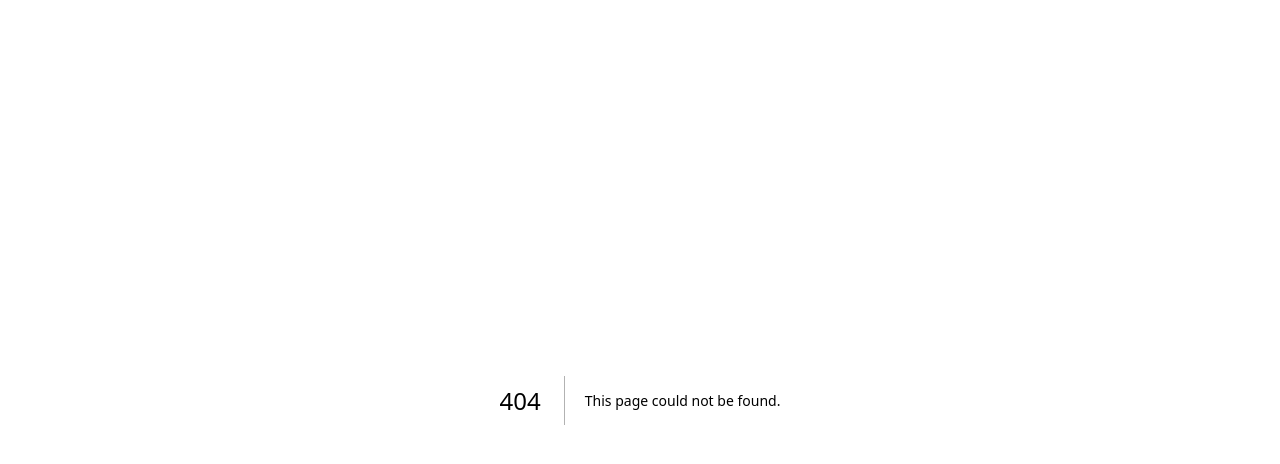
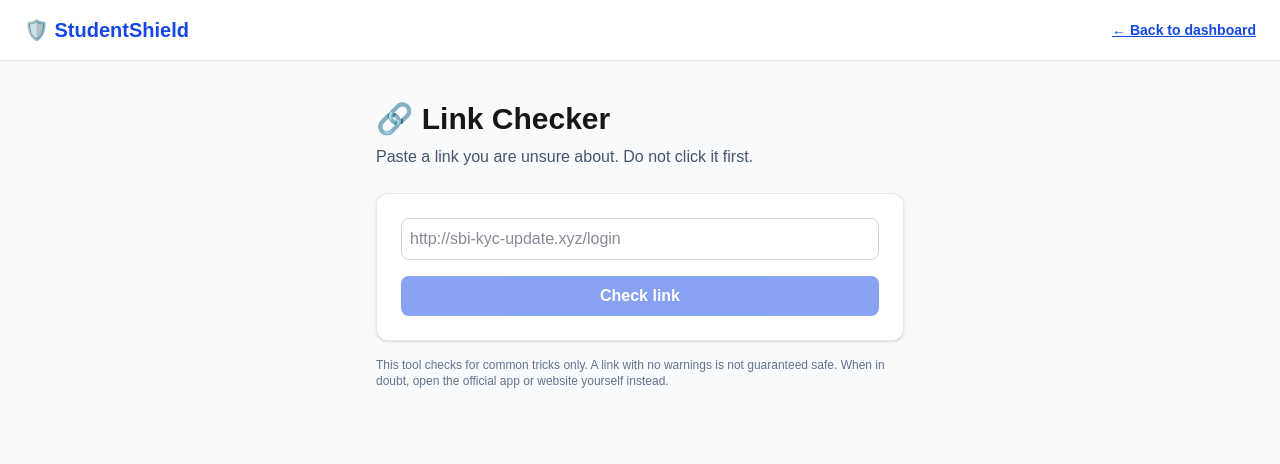
Before and after one commit to Noorjahan012/studentshield, a Next.js app: page /link-checker in a window 1280 px wide. Before the commit this address had no page. Shown: the top 464 px of the page. Built offline with nearby package versions, Linux system fonts and the light colour scheme.

Commit message:
Add link checker

```diff
--- a/app/dashboard/page.tsx
+++ b/app/dashboard/page.tsx
@@ -105,6 +105,13 @@ const badgeCount =
   <div className="text-2xl font-bold">🔑 Password Checker</div>
   <div className="mt-1 text-slate-300">Check how strong your password is and if it was leaked.</div>
 </a>
+<a
+  href="/link-checker"
+  className="mt-4 block rounded-xl bg-slate-800 p-6 text-white shadow-sm hover:bg-slate-900"
+>
+  <div className="text-2xl font-bold">🔗 Link Checker</div>
+  <div className="mt-1 text-slate-300">Paste a suspicious link and see the warning signs.</div>
+</a>
 
         <h2 className="mt-12 text-2xl font-bold">Safety lessons</h2>
         <div className="mt-4 grid gap-4 sm:grid-cols-2 lg:grid-cols-3">
--- /dev/null
+++ b/app/link-checker/page.tsx
@@ -0,0 +1,151 @@
+"use client";
+
+import { useState } from "react";
+
+type Result = { level: "danger" | "warning" | "ok"; reasons: string[]; host: string };
+
+const shorteners = ["bit.ly", "tinyurl.com", "t.co", "goo.gl", "cutt.ly", "rb.gy", "is.gd", "shorturl.at"];
+const badTlds = [".xyz", ".top", ".click", ".info", ".online", ".site", ".live", ".buzz", ".icu", ".tk", ".ml", ".gq"];
+const keywords = ["login", "verify", "update", "kyc", "secure", "account", "bonus", "prize", "reward", "wallet", "refund"];
+const brands = ["sbi", "hdfc", "icici", "paytm", "phonepe", "amazon", "flipkart", "google", "instagram", "whatsapp", "netflix"];
+
+function analyze(input: string): Result | null {
+  let text = input.trim();
+  if (!text) return null;
+  if (!/^https?:\/\//i.test(text)) text = "http://" + text;
+
+  let url: URL;
+  try {
+    url = new URL(text);
+  } catch {
+    return { level: "warning", reasons: ["This does not look like a valid web address."], host: "" };
+  }
+
+  const host = url.hostname.toLowerCase();
+  const reasons: string[] = [];
+  let score = 0;
+
+  if (url.protocol === "http:" && /^http:\/\//i.test(input.trim())) {
+    reasons.push("It uses http, not https, so the connection is not encrypted.");
+    score += 1;
+  }
+  if (/^\d{1,3}(\.\d{1,3}){3}$/.test(host)) {
+    reasons.push("The address is a raw IP number instead of a normal website name.");
+    score += 3;
+  }
+  if (shorteners.includes(host)) {
+    reasons.push("It is a shortened link, so you cannot see where it really goes.");
+    score += 2;
+  }
+  if (badTlds.some((t) => host.endsWith(t))) {
+    reasons.push("It ends with a domain type often used by scam sites.");
+    score += 2;
+  }
+  if (input.includes("@")) {
+    reasons.push("It contains an @ symbol, which can hide the real destination.");
+    score += 3;
+  }
+  if (host.startsWith("xn--") || host.includes(".xn--")) {
+    reasons.push("It uses special look-alike characters (punycode) to imitate a real site.");
+    score += 3;
+  }
+  if (host.split(".").length > 4) {
+    reasons.push("It has many sub-domains, a common trick to look official.");
+    score += 1;
+  }
+  if ((host.match(/-/g) || []).length >= 2) {
+    reasons.push("The domain has several hyphens, which is common in fake sites.");
+    score += 1;
+  }
+
+  const found = keywords.filter((k) => host.includes(k) || url.pathname.toLowerCase().includes(k));
+  if (found.length > 0) {
+    reasons.push(`It contains pressure words like: ${found.join(", ")}.`);
+    score += 1;
+  }
+
+  const rootParts = host.split(".");
+  const root = rootParts.slice(-2).join(".");
+  const brandHit = brands.find((b) => host.includes(b) && !root.startsWith(b + "."));
+  if (brandHit) {
+    reasons.push(`It mentions "${brandHit}" but the real domain is "${root}". It may be imitating a brand.`);
+    score += 3;
+  }
+  if (/[0-9]/.test(host.split(".")[0]) && /[a-z]/.test(host.split(".")[0]) && brands.some((b) => host.replace(/0/g, "o").replace(/1/g, "l").includes(b))) {
+    reasons.push("Letters are swapped with numbers (like 0 for o) to imitate a real name.");
+    score += 3;
+  }
+  if (input.length > 100) {
+    reasons.push("The link is unusually long.");
+    score += 1;
+  }
+
+  if (reasons.length === 0) {
+    return { level: "ok", reasons: ["No common warning signs found."], host };
+  }
+  return { level: score >= 4 ? "danger" : "warning", reasons, host };
+}
+
+export default function LinkCheckerPage() {
+  const [input, setInput] = useState("");
+  const [result, setResult] = useState<Result | null>(null);
+
+  const styles = {
+    danger: { box: "bg-red-100 text-red-900", title: "🚨 Looks dangerous. Do not open it." },
+    warning: { box: "bg-yellow-100 text-yellow-900", title: "⚠️ Suspicious. Be careful." },
+    ok: { box: "bg-green-100 text-green-900", title: "✅ No obvious warning signs." },
+  };
+
+  return (
+    <main className="min-h-screen bg-slate-50">
+      <header className="flex items-center justify-between border-b border-slate-200 bg-white px-6 py-4">
+        <div className="text-xl font-bold text-blue-700">🛡️ StudentShield</div>
+        <a href="/dashboard" className="text-sm font-semibold text-blue-700 underline">
+          ← Back to dashboard
+        </a>
+      </header>
+
+      <section className="mx-auto max-w-xl px-6 py-10">
+        <h1 className="text-3xl font-bold">🔗 Link Checker</h1>
+        <p className="mt-2 text-slate-600">Paste a link you are unsure about. Do not click it first.</p>
+
+        <div className="mt-6 rounded-xl border border-slate-200 bg-white p-6 shadow-sm">
+          <input
+            type="text"
+            value={input}
+            onChange={(e) => {
+              setInput(e.target.value);
+              setResult(null);
+            }}
+            placeholder="http://sbi-kyc-update.xyz/login"
+            className="w-full rounded-lg border border-slate-300 p-2 text-slate-900"
+          />
+          <button
+            onClick={() => setResult(analyze(input))}
+            disabled={!input.trim()}
+            className="mt-4 w-full rounded-lg bg-blue-700 py-2 font-semibold text-white hover:bg-blue-800 disabled:opacity-50"
+          >
+            Check link
+          </button>
+
+          {result && (
+            <div className={`mt-6 rounded-xl p-5 ${styles[result.level].box}`}>
+              <div className="font-bold">{styles[result.level].title}</div>
+              {result.host && <div className="mt-1 text-sm">Website: {result.host}</div>}
+              <ul className="mt-3 list-disc pl-5 text-sm">
+                {result.reasons.map((r) => (
+                  <li key={r}>{r}</li>
+                ))}
+              </ul>
+            </div>
+          )}
+        </div>
+
+        <p className="mt-4 text-xs text-slate-500">
+          This tool checks for common tricks only. A link with no warnings is not guaranteed
+          safe. When in doubt, open the official app or website yourself instead.
+        </p>
+      </section>
+    </main>
+  );
+}
```
